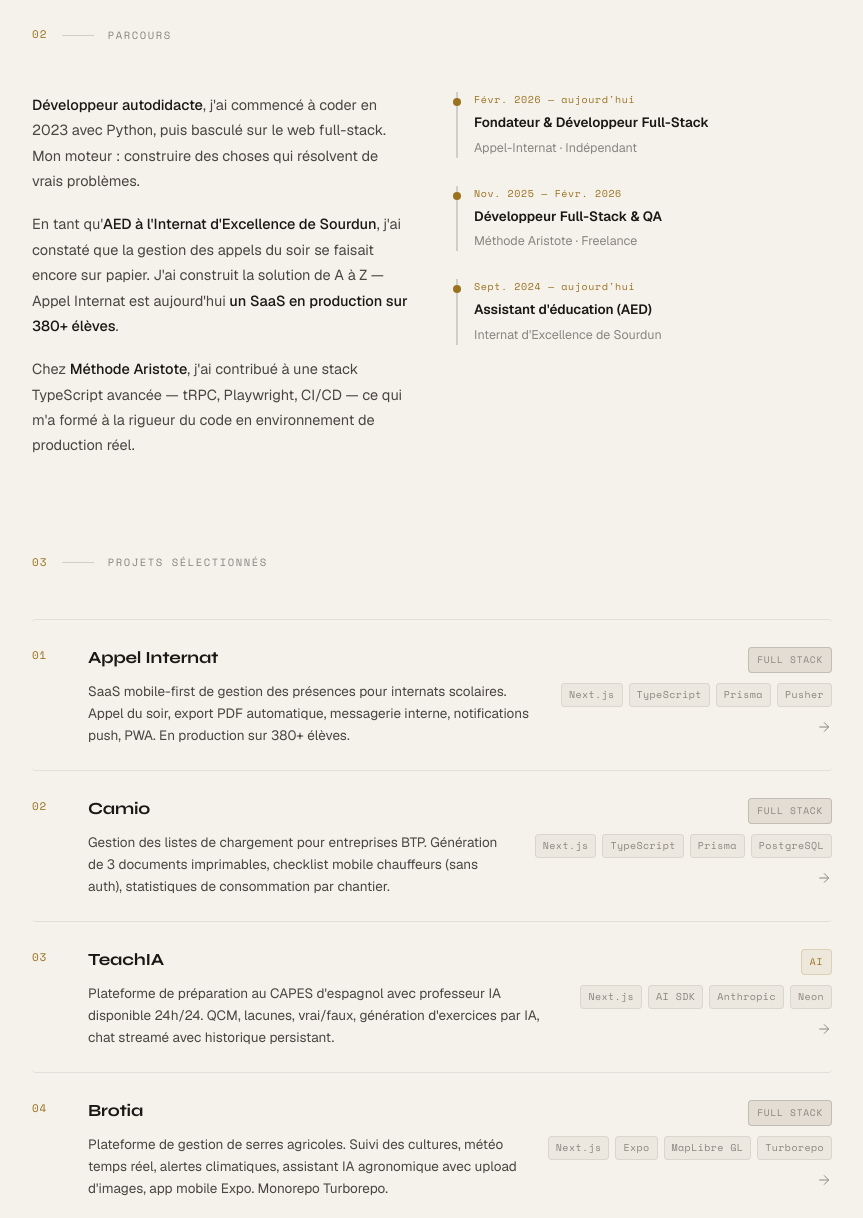
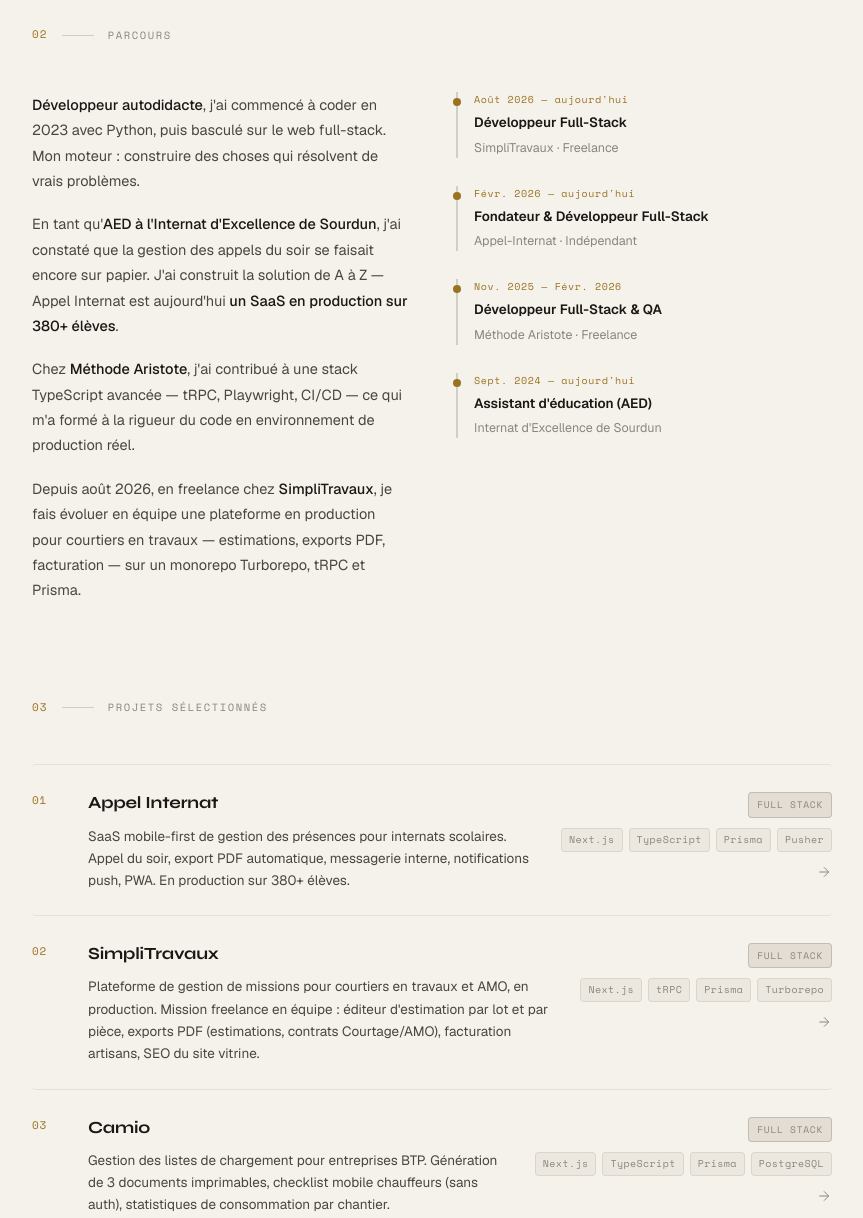
Before and after one commit to Victor-R-R/Portfolio-Victor, a website: page index.html in a window 1280 px wide. Shown: the part 812-2030 px from the top of the page, without its empty margins (228-1091 px from the left). Drawn offline with nearby package versions, Linux system fonts and the light colour scheme.

Commit message:
feat: add SimpliTravaux freelance project to portfolio (#12)
Add SimpliTravaux as project 02 with timeline and about entries, renumber the following projects and align the hero project counter with the 6 listed cards.

```diff
--- a/index.html
+++ b/index.html
@@ -761,7 +761,7 @@
 
       <div class="hero-stats">
         <div class="stat-item">
-          <span class="stat-num">7</span>
+          <span class="stat-num">6</span>
           <span class="stat-label">Projets</span>
         </div>
         <div class="stat-item">
@@ -813,9 +813,17 @@
           <p>
             Chez <span class="about-em">Méthode Aristote</span>, j'ai contribué à une stack TypeScript avancée — tRPC, Playwright, CI/CD — ce qui m'a formé à la rigueur du code en environnement de production réel.
           </p>
+          <p>
+            Depuis août 2026, en freelance chez <span class="about-em">SimpliTravaux</span>, je fais évoluer en équipe une plateforme en production pour courtiers en travaux — estimations, exports PDF, facturation — sur un monorepo Turborepo, tRPC et Prisma.
+          </p>
         </div>
 
         <div class="timeline">
+          <div class="timeline-item">
+            <span class="timeline-period">Août 2026 — aujourd'hui</span>
+            <span class="timeline-role">Développeur Full-Stack</span>
+            <span class="timeline-org">SimpliTravaux · Freelance</span>
+          </div>
           <div class="timeline-item">
             <span class="timeline-period">Févr. 2026 — aujourd'hui</span>
             <span class="timeline-role">Fondateur &amp; Développeur Full-Stack</span>
@@ -863,8 +871,26 @@
           </div>
         </a>
 
+        <a class="project-item" href="https://www.simplitravaux.fr" target="_blank" rel="noopener noreferrer">
+          <span class="project-num">02</span>
+          <div class="project-body">
+            <h3 class="project-title">SimpliTravaux</h3>
+            <p class="project-desc">Plateforme de gestion de missions pour courtiers en travaux et AMO, en production. Mission freelance en équipe : éditeur d'estimation par lot et par pièce, exports PDF (estimations, contrats Courtage/AMO), facturation artisans, SEO du site vitrine.</p>
+          </div>
+          <div class="project-meta">
+            <span class="type-badge type-fs">Full Stack</span>
+            <div class="project-tags">
+              <span class="tag">Next.js</span>
+              <span class="tag">tRPC</span>
+              <span class="tag">Prisma</span>
+              <span class="tag">Turborepo</span>
+            </div>
+            <svg class="project-arrow" width="16" height="16" viewBox="0 0 24 24" fill="none" stroke="currentColor" stroke-width="1.5" aria-hidden="true"><line x1="5" y1="12" x2="19" y2="12"/><polyline points="12 5 19 12 12 19"/></svg>
+          </div>
+        </a>
+
         <a class="project-item" href="https://camio-xi.vercel.app/login" target="_blank" rel="noopener noreferrer">
-          <span class="project-num">02</span>
+          <span class="project-num">03</span>
           <div class="project-body">
             <h3 class="project-title">Camio</h3>
             <p class="project-desc">Gestion des listes de chargement pour entreprises BTP. Génération de 3 documents imprimables, checklist mobile chauffeurs (sans auth), statistiques de consommation par chantier.</p>
@@ -882,7 +908,7 @@
         </a>
 
         <a class="project-item" href="https://teach-ia.vercel.app" target="_blank" rel="noopener noreferrer">
-          <span class="project-num">03</span>
+          <span class="project-num">04</span>
           <div class="project-body">
             <h3 class="project-title">TeachIA</h3>
             <p class="project-desc">Plateforme de préparation au CAPES d'espagnol avec professeur IA disponible 24h/24. QCM, lacunes, vrai/faux, génération d'exercices par IA, chat streamé avec historique persistant.</p>
@@ -900,7 +926,7 @@
         </a>
 
         <a class="project-item" href="https://brotia.vercel.app" target="_blank" rel="noopener noreferrer">
-          <span class="project-num">04</span>
+          <span class="project-num">05</span>
           <div class="project-body">
             <h3 class="project-title">Brotia</h3>
             <p class="project-desc">Plateforme de gestion de serres agricoles. Suivi des cultures, météo temps réel, alertes climatiques, assistant IA agronomique avec upload d'images, app mobile Expo. Monorepo Turborepo.</p>
@@ -918,7 +944,7 @@
         </a>
 
         <a class="project-item" href="https://github.com/Victor-R-R/LinkedAgents" target="_blank" rel="noopener noreferrer">
-          <span class="project-num">05</span>
+          <span class="project-num">06</span>
           <div class="project-body">
             <h3 class="project-title">LinkedAgents</h3>
             <p class="project-desc">Suite de 7 agents Claude Code spécialisés + 1 orchestrateur pour gérer sa présence LinkedIn. Posts, articles, offres d'emploi, messagerie, visuels, audit de profil — installable en une commande.</p>
```
